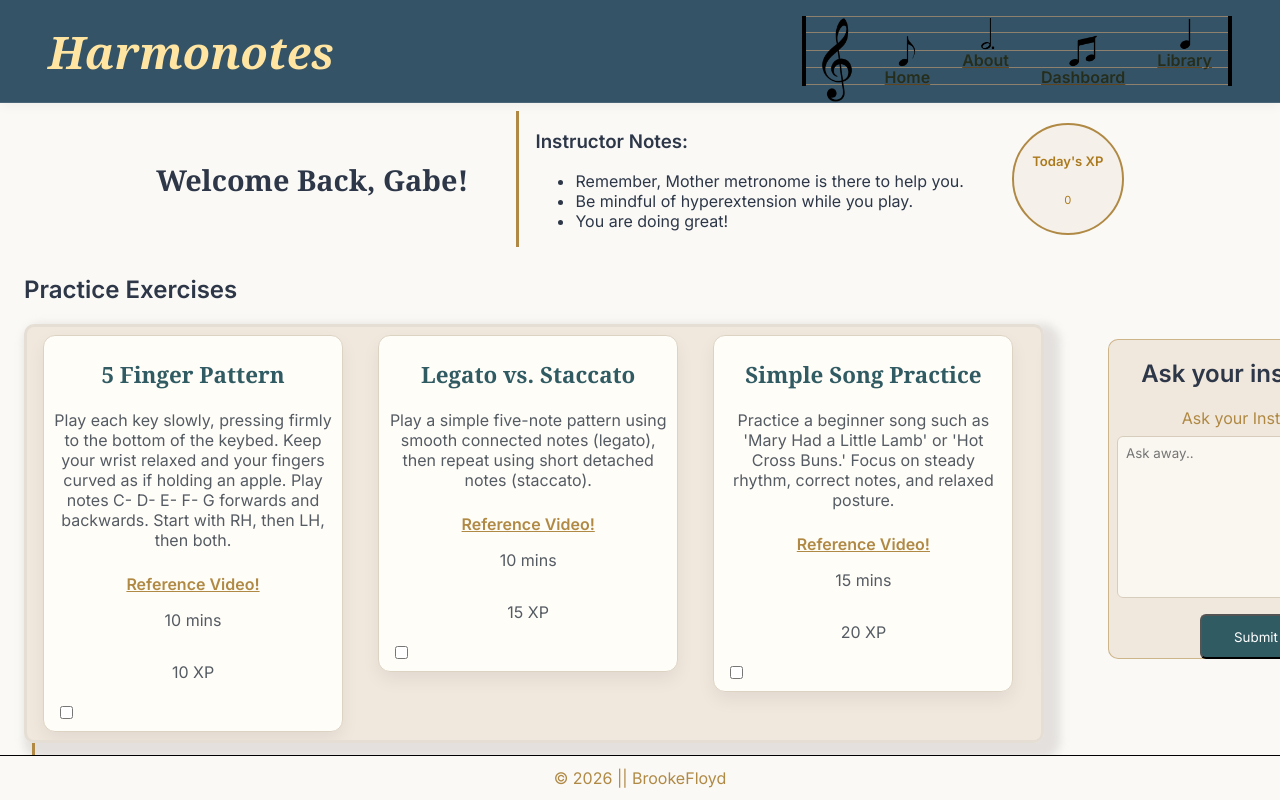
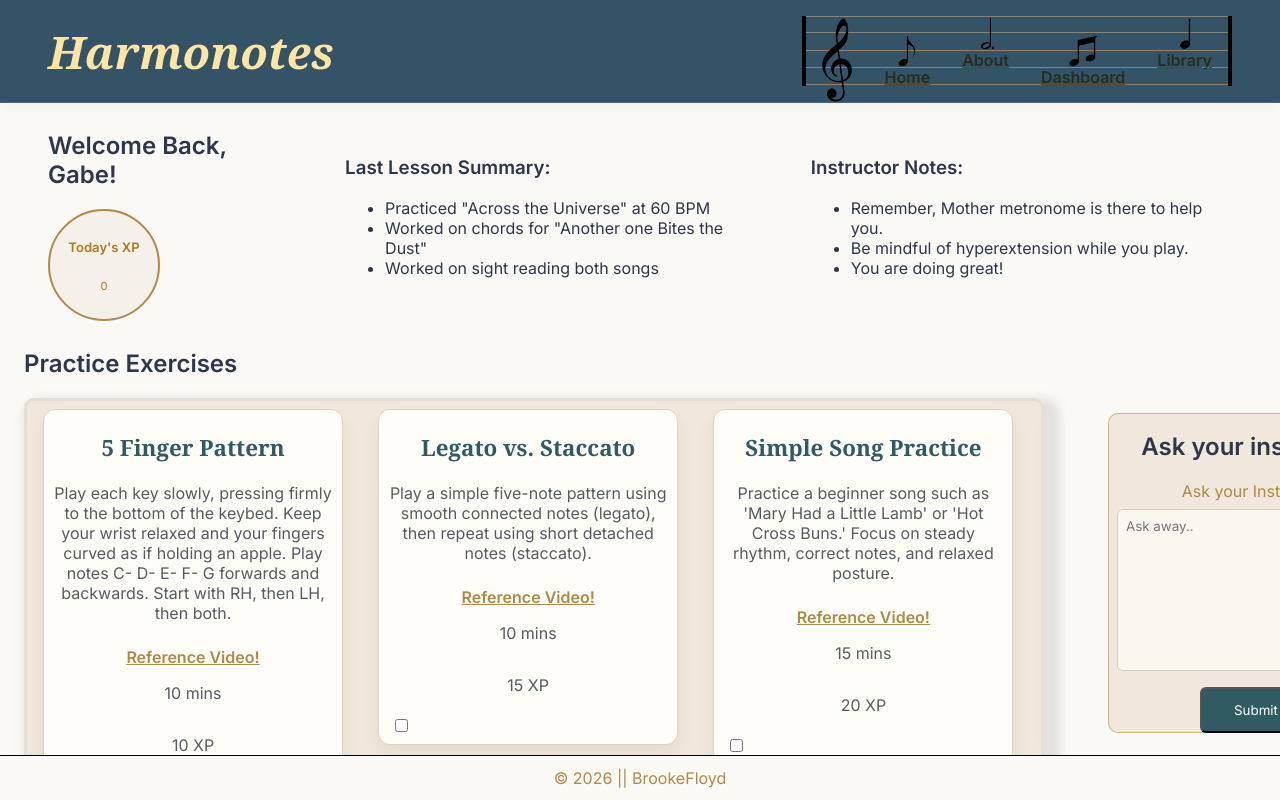
Before and after one commit to BrookeFloyd10/Harmonotes-BrookeF, a React (Vite) app in the folder harmonotes/: page /dashboard in a window 1280 px wide. Built offline with nearby package versions, Linux system fonts and the light colour scheme.

Commit message:
rearranged dashboard, moved summary and instructor notes to the top, stacked xp tracker and welcome message

```diff
--- a/harmonotes/src/pages/Dashboard.jsx
+++ b/harmonotes/src/pages/Dashboard.jsx
@@ -53,11 +53,21 @@ const Dashboard= () => {
     return (
         <>
         <div className="dashboard-top">
-            <div className="welcome-message">
+            <div className="dashboard-left">
                 <h2>Welcome Back, Gabe!</h2>
+                   <XPTracker practiceData={practiceData} />
             </div>
 
-            <div className="instructor-notes">
+            <div className="notes-summary">
+            <h3>Last Lesson Summary:</h3>
+                <ul>
+                    <li>Practiced "Across the Universe" at 60 BPM</li>
+                    <li>Worked on chords for "Another one Bites the Dust"</li>
+                    <li>Worked on sight reading both songs</li>
+                </ul>
+            </div>
+
+            <div className="notes-summary">
                 <h3>Instructor Notes:</h3>
                 <ul>
                     <li>Remember, Mother metronome is there to help you.</li>
@@ -65,8 +75,6 @@ const Dashboard= () => {
                     <li>You are doing great!</li>
                 </ul>
             </div>
-
-            <XPTracker practiceData={practiceData} />
         </div>
 
         <div className="dashboard-cards-row">
@@ -84,15 +92,6 @@ const Dashboard= () => {
             </aside>
         </div>
 
-        <div className="lesson-summary">
-            <h3>Last Lesson Summary:</h3>
-                <ul>
-                    <li>Practiced "Across the Universe" at 60 BPM</li>
-                    <li>Worked on chords for "Another one Bites the Dust"</li>
-                    <li>Worked on sight reading both songs</li>
-                </ul>
-        </div>
-
         </>
 
         );
```
